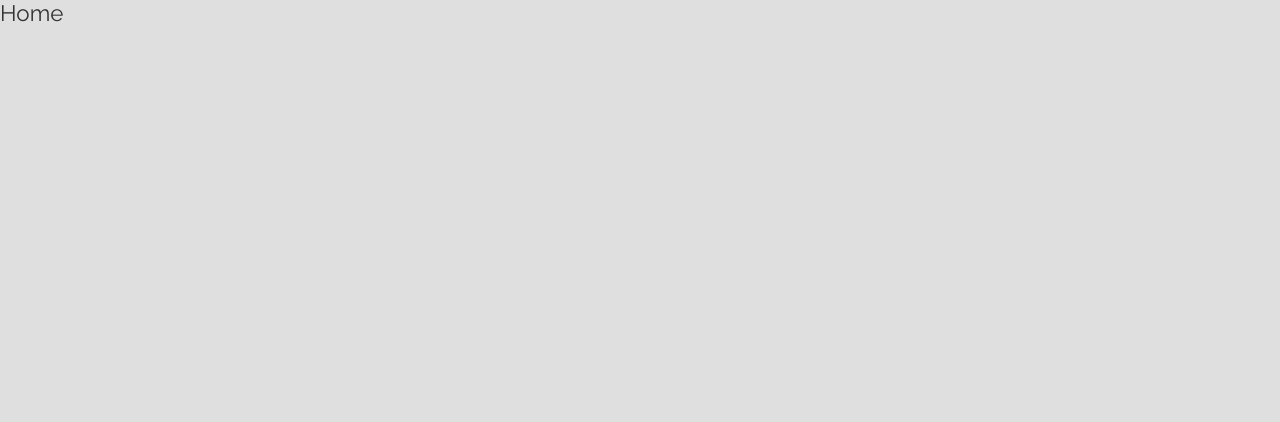
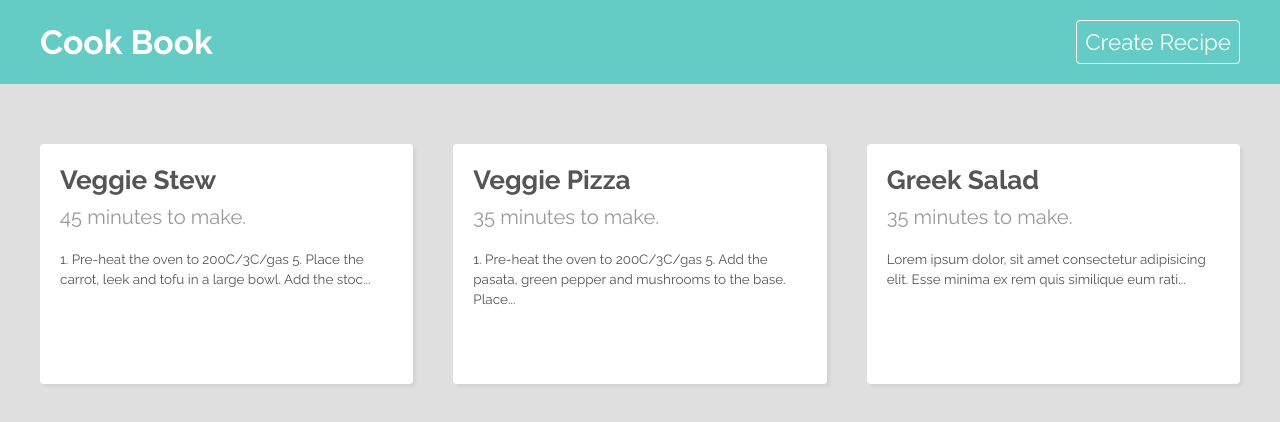
Before and after one commit to ort01/cook-book, a React (Create React App) app: page / in a window 1280 px wide. Shown: the top 422 px of the page. Built offline with nearby package versions, Linux system fonts and the light colour scheme; data requests are answered from the project's data file.

Commit message:
fetching a single recipe with useParams hook

```diff
--- a/src/App.js
+++ b/src/App.js
@@ -11,11 +11,13 @@ import Home from './pages/home/Home'
 import Create from './pages/create/Create'
 import Search from './pages/search/Search'
 import Recipe from './pages/recipe/Recipe'
+import Navbar from './components/Navbar';
 
 function App() {
   return (
     <div className="App">
       <Router>
+        <Navbar />
         <Switch>
           <Route exact path="/">
             <Home />
--- /dev/null
+++ b/src/components/Navbar.js
@@ -0,0 +1,18 @@
+import React from 'react'
+import "./Navbar.scss"
+import { Link } from 'react-router-dom'
+
+export default function Navbar() {
+    return (
+        <div className='navbar'>
+            <nav>
+                <Link to="/" className='navbar__brand'>
+                    <h1 >Cook Book</h1>
+                </Link>
+                <Link to="/create">
+                    Create Recipe
+                </Link>
+            </nav>
+        </div>
+    )
+}
--- /dev/null
+++ b/src/components/Navbar.scss
@@ -0,0 +1,34 @@
+.navbar {
+    background: #64ccc5;
+    padding: 20px;
+    color: #fff;
+
+    & nav {
+        display: flex;
+        align-items: center;
+        max-width: 1200px;
+        margin: 0 auto;
+        justify-content: space-between;
+    }
+
+    &__brand {
+        // margin-right: auto;
+        color: #fff;
+        text-decoration: none;
+    }
+
+    & a:last-child {
+        color: #fff;
+        text-decoration: none;
+        margin-left: 40px;
+        padding: 8px;
+        border: 1px solid #fff;
+        border-radius: 4px;
+        transition: all 0.2s;
+
+        &:hover {
+            background-color: #fff;
+            color: #333;
+        }
+    }
+}
--- /dev/null
+++ b/src/components/RecipeList.js
@@ -0,0 +1,22 @@
+import React from 'react'
+import './RecipeList.scss'
+import { Link } from 'react-router-dom'
+
+export default function RecipeList({ recipes }) {
+    return (
+        <div className='recipe-list'>
+            {recipes.map((recipe) => (
+                <Link to={`/recipes/${recipe.id}`}>
+                    <div key={recipe.id} className='recipe-list__card'>
+                        <h3 >{recipe.title}</h3>
+                        <p>{recipe.cookingTime} to make.</p>
+                        <div className='recipe-list__method'>
+                            {recipe.method.substring(0, 100)}...
+                        </div>
+                    </div>
+                </Link>
+            ))}
+        </div>
+
+    )
+}
--- /dev/null
+++ b/src/components/RecipeList.scss
@@ -0,0 +1,42 @@
+.recipe-list {
+    display: grid;
+    grid-template-columns: 1fr 1fr 1fr;
+    gap: 40px;
+    max-width: 1200px;
+    margin: 40px auto;
+
+    & a {
+        text-decoration: none;
+    }
+
+    &__card {
+        background-color: #fff;
+        color: #333;
+        padding: 20px;
+        min-height: 200px;
+        border-radius: 4px;
+        box-shadow: 3px 3px 3px rgba(0, 0, 0, 0.05);
+        transition: all 0.3s ease;
+        position: relative;
+
+        &:hover {
+            transform: rotate(3deg);
+        }
+
+        & h3 {
+            color: #555;
+            margin-bottom: 10px;
+        }
+        & p {
+            color: #999;
+            font-size: 0.9em;
+        }
+    }
+
+    &__method {
+        color: #555;
+        font-size: 0.6em;
+        margin: 20px 0;
+        line-height: 1.5em;
+    }
+}
--- /dev/null
+++ b/src/hooks/useFetch.js
@@ -0,0 +1,48 @@
+import { useState, useEffect } from "react";
+
+export const useFetch = (url) => {
+
+    const [data, setData] = useState(null)
+    const [isPending, setIsPending] = useState(false)
+    const [error, setError] = useState(null)
+
+    useEffect(() => {
+        const controller = new AbortController()
+
+        const fetchData = async () => {
+            setIsPending(true)
+
+            try {
+                const res = await fetch(url, { signal: controller.signal })
+
+                if (!res.ok) {
+                    throw new Error(res.statusText)
+                } else {
+                    const fetchedData = await res.json()
+
+                    setIsPending(false)
+                    setData(fetchedData)
+                    setError(null)
+                }
+
+            } catch (err) {
+                if (err.name === "AbortError") {
+                    console.log("Fetch was aborted");
+                } else {
+                    setIsPending(false)
+                    setError("Could not fetch data")
+                }
+            }
+        }
+
+        fetchData()
+
+        return () => {
+            controller.abort()
+        }
+
+    }, [url])
+
+    return { data, error, isPending }
+
+}
--- a/src/pages/home/Home.js
+++ b/src/pages/home/Home.js
@@ -1,7 +1,20 @@
+//styles
 import "./Home.scss"
+//hooks
+import { useFetch } from "../../hooks/useFetch"
+//components
+import RecipeList from "../../components/RecipeList"
+
+
 
 export default function Home() {
+    const { data: recipes, isPending, error } = useFetch("http://localhost:3000/recipes")
+
     return (
-        <div>Home</div>
+        <div className="home">
+            {error && <p className="error">{error}</p>}
+            {isPending && <p className="loading">Loading...</p>}
+            {recipes && <RecipeList recipes={recipes} />}
+        </div>
     )
 }
--- a/src/pages/home/Home.scss
+++ b/src/pages/home/Home.scss
@@ -0,0 +1,4 @@
+.home {
+    max-width: 1200px;
+    margin: 60px auto;
+}
--- a/src/pages/recipe/Recipe.js
+++ b/src/pages/recipe/Recipe.js
@@ -1,7 +1,33 @@
 import "./Recipe.scss"
+import { useParams } from 'react-router-dom'
+import { useFetch } from "../../hooks/useFetch"
+
+
 
 export default function Recipe() {
+
+    const { id } = useParams() //geting the dynamic route parameter (:id) from url
+    const url = `http://localhost:3000/recipes/${id}`
+
+    const { data: recipe, error, isPending } = useFetch(url)
+
     return (
-        <div>Recipe</div>
+        <div>
+            {error && <p className="error">{error}</p>}
+            {isPending && <p>Loading...</p>}
+            {recipe && <div className="recipe">
+                <h2 className="recipe__title">{recipe.title}</h2>
+                <div className="recipe__time">{recipe.cookingTime}</div>
+                <ul className="recipe__items">
+                    {recipe.ingredients.map((item) => (
+                        <li>{item}</li>
+                    ))}
+                </ul>
+
+                <p className="recipe__method">{recipe.method}</p>
+            </div>
+
+            }
+        </div>
     )
 }
--- a/src/pages/recipe/Recipe.scss
+++ b/src/pages/recipe/Recipe.scss
@@ -0,0 +1,36 @@
+.recipe {
+    background-color: #fff;
+    margin: 50px auto;
+    max-width: 50%;
+    min-height: 300px;
+    border-radius: 4px;
+    box-shadow: 3px 3px 3px rgba(0, 0, 0, 0.05);
+    padding: 20px;
+    color: #333;
+    display: grid;
+    grid-template-columns: 5% [main-start] repeat(3, [col-start] 1fr [col-end]) [main-end] 5%;
+    align-items: center;
+
+    &__title {
+        grid-column: main-start / span 1;
+    }
+
+    &__time {
+        grid-column: 4 / main-end;
+        justify-self: end;
+        color: #3333337d;
+    }
+
+    &__items {
+        grid-column: 2 / 3;
+    }
+
+    &__method {
+        grid-column: main-start / main-end;
+
+        align-self: center;
+        line-height: 1.3;
+        font-size: 20px;
+        text-align: justify;
+    }
+}
```
